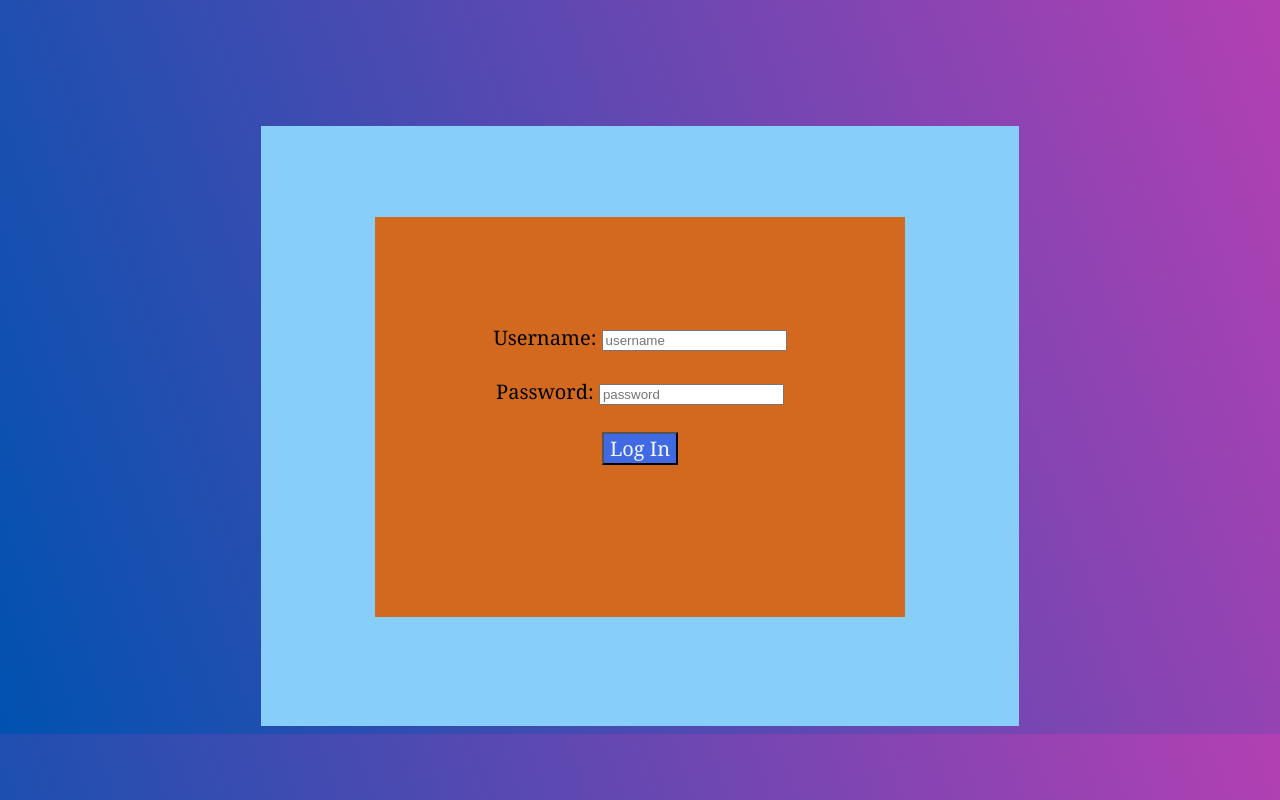
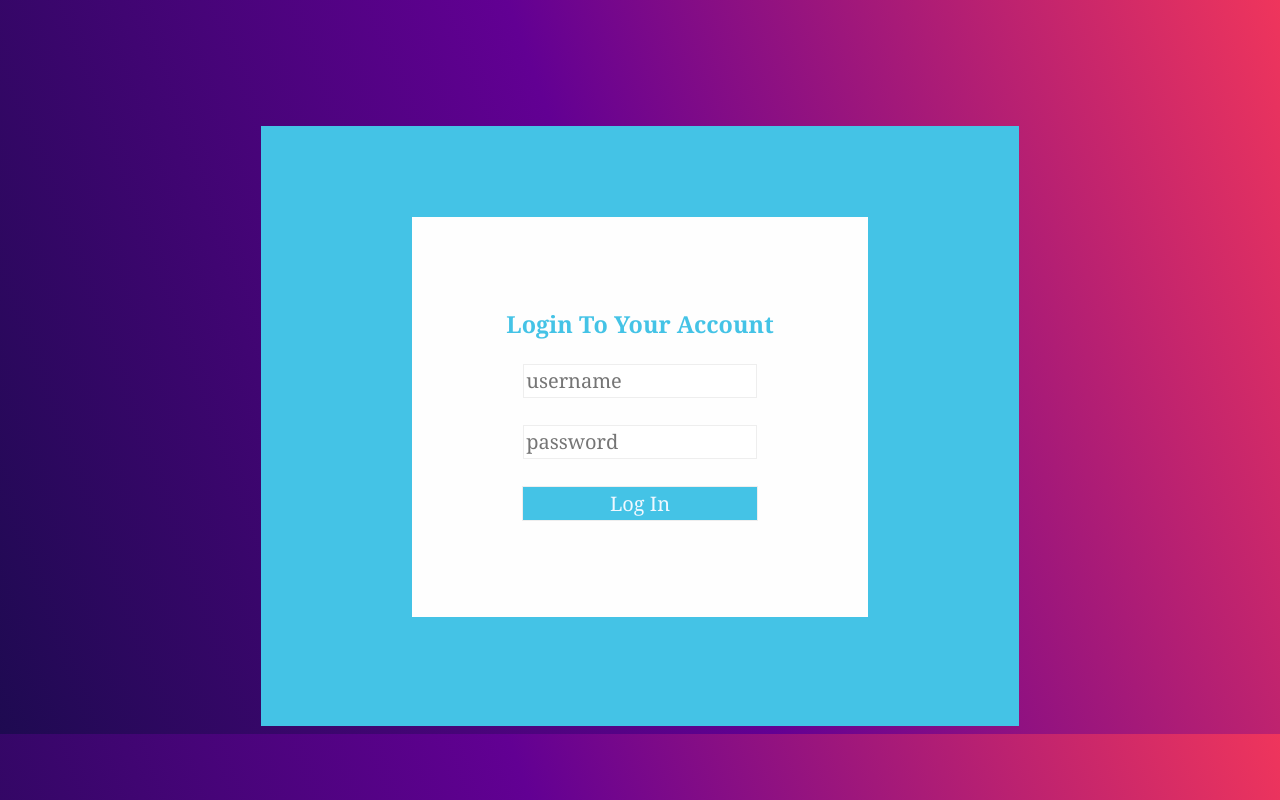
Before and after one commit to SalarAhmed119/8-7-23, a plain HTML site: page index.html in a window 1280 px wide. Drawn offline with Linux system fonts and the light colour scheme.

Commit message:
Login form update

```diff
--- a/index.html
+++ b/index.html
@@ -6,22 +6,21 @@
     <title>Form</title>
     <style>
         body{
-            background-color: blue;
-            background-image: linear-gradient(70deg, #0052b0, #b340b3);
+            background-image: linear-gradient(70deg, #1E0A51, #620093, #EF355C);
         }
         .box1{
             margin-left: 20%;
             margin-top: 10%;
             height: 600px;
             width: 60%;
-            background-color: lightskyblue;
+            background-color: #44C3E6;
         }
          .box2{
-            margin-left: 15%;
+            margin-left: 20%;
             margin-top: 12%;
             height: 400px;
-            width: 70%;
-            background-color: chocolate;
+            width: 60%;
+            background-color: #FEFEFE;
             display: inline-block;
 
         }
@@ -31,11 +30,23 @@
             font-size: 20px;
             font-family: Georgia, 'Times New Roman', Times, serif;
         }
+        input{
+            font-size: 20px;
+            font-family: Georgia, 'Times New Roman', Times, serif;
+            width: 50%;
+            height: 30px;
+            border: 1px solid #EEEEEE;
+        }
         .btn{
-            background-color: royalblue;
+            background-color: #44C3E6;
             color: aliceblue;
             font-size: 20px;
             font-family: Georgia, 'Times New Roman', Times, serif;
+            width: 52%;
+            height: 35px;
+        }
+        h3{
+            color: #44C3E6;
         }
     </style>
 </head>
@@ -44,9 +55,9 @@
         <div class="box2">
             <div class="form">
              <form action="">
-                <label for="username">Username:</label>
+                <h3>Login
+                To Your Account</h3>
                 <input type="text" id="username" name="username" required placeholder="username"> <br> <br>
-                <label for="password">Password:</label>
                 <input type="password" id="password" name="password" required placeholder="password"> <br> <br>
                 <input type="button" value="Log In" class="btn">
           </form>
```
